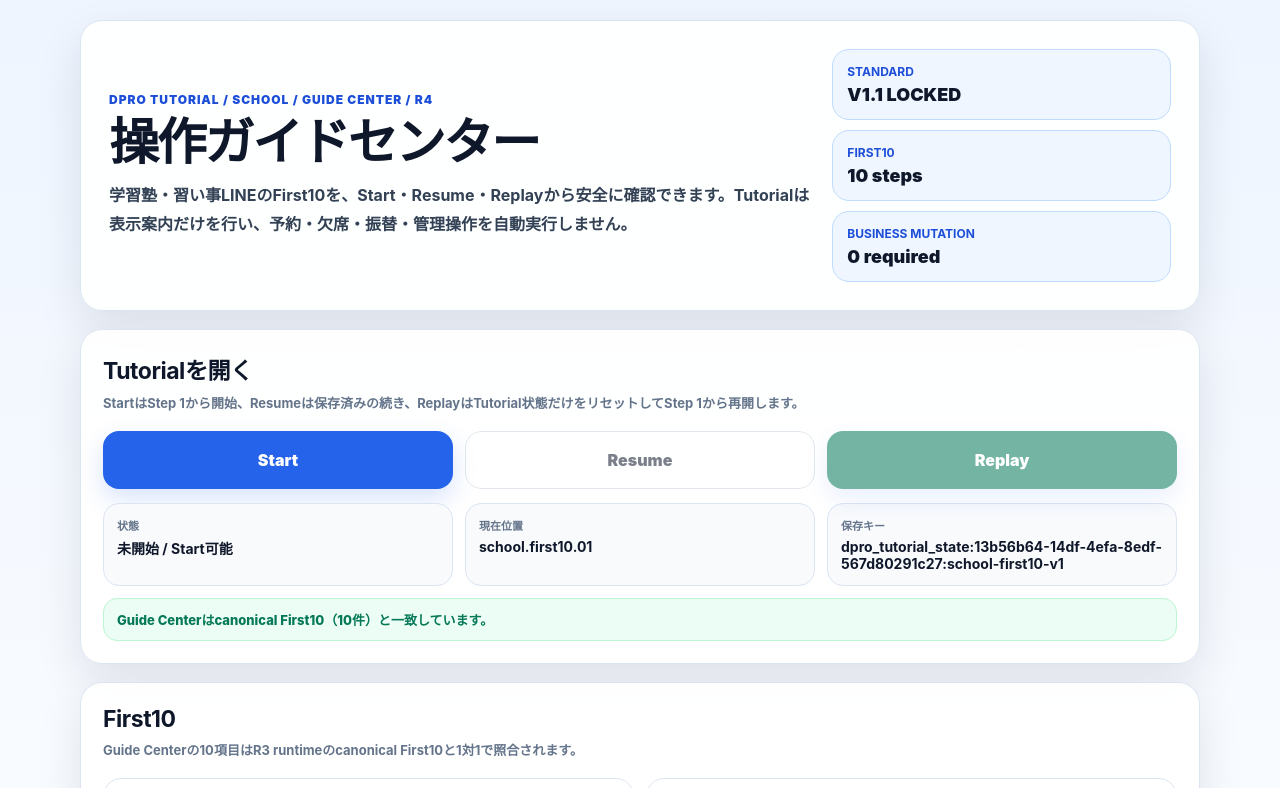
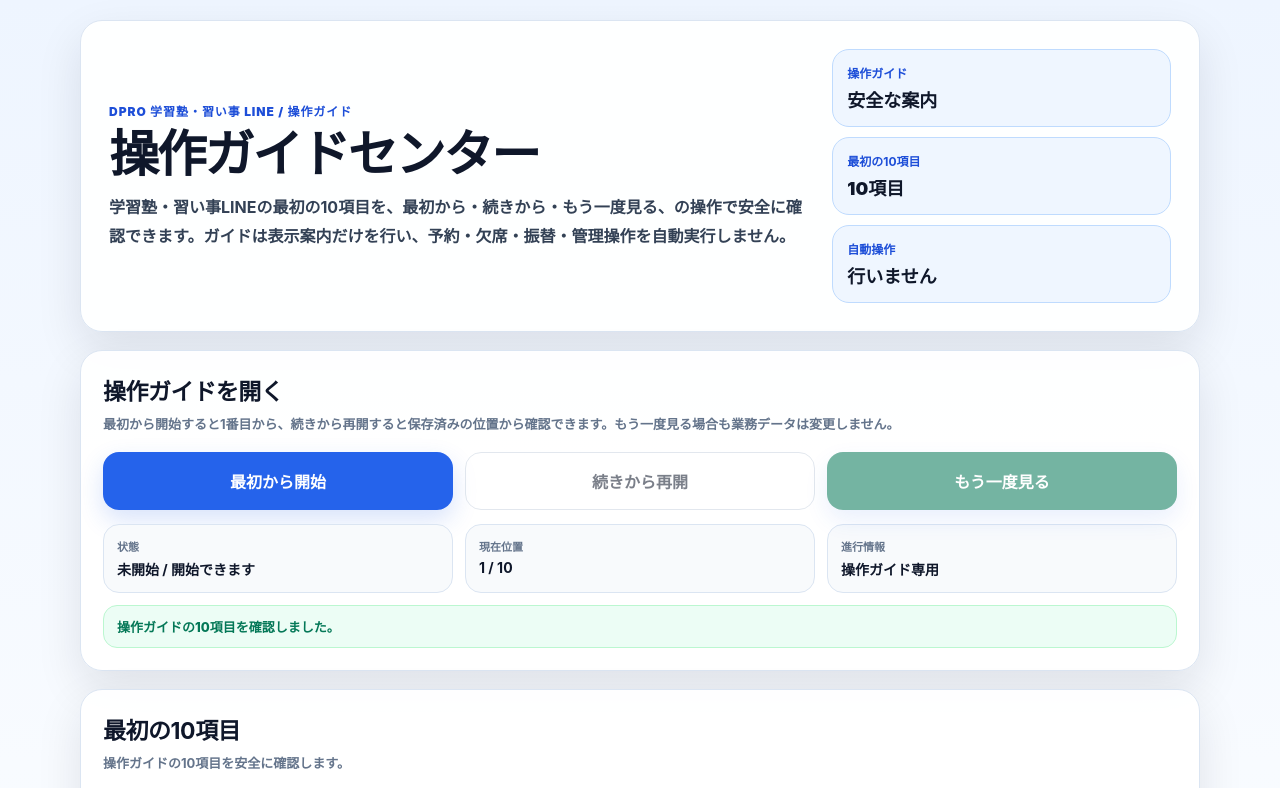
Before and after one commit to dpromstk2000-lab/dpro-school-line, a plain HTML site: page guide-center.html in a window 1280 px wide. Shown: the top 788 px of the page. Drawn offline with Linux system fonts and the light colour scheme.

Commit message:
DPRO CHAT B R2: public guide and demo safety

```diff
--- a/guide-center.html
+++ b/guide-center.html
@@ -90,36 +90,36 @@
   <main class="shell">
     <section class="hero">
       <div>
-        <p class="eyebrow">DPRO TUTORIAL / SCHOOL / GUIDE CENTER / R4</p>
+        <p class="eyebrow">DPRO 学習塾・習い事 LINE / 操作ガイド</p>
         <h1>操作ガイドセンター</h1>
-        <p class="lead">学習塾・習い事LINEのFirst10を、Start・Resume・Replayから安全に確認できます。Tutorialは表示案内だけを行い、予約・欠席・振替・管理操作を自動実行しません。</p>
+        <p class="lead">学習塾・習い事LINEの最初の10項目を、最初から・続きから・もう一度見る、の操作で安全に確認できます。ガイドは表示案内だけを行い、予約・欠席・振替・管理操作を自動実行しません。</p>
       </div>
       <div class="hero-meta">
-        <div class="meta"><strong>STANDARD</strong><span>V1.1 LOCKED</span></div>
-        <div class="meta"><strong>FIRST10</strong><span id="first10Meta">10 steps</span></div>
-        <div class="meta"><strong>BUSINESS MUTATION</strong><span>0 required</span></div>
+        <div class="meta"><strong>操作ガイド</strong><span>安全な案内</span></div>
+        <div class="meta"><strong>最初の10項目</strong><span id="first10Meta">10項目</span></div>
+        <div class="meta"><strong>自動操作</strong><span>行いません</span></div>
       </div>
     </section>
 
     <section class="panel" aria-labelledby="actionsTitle">
-      <h2 id="actionsTitle">Tutorialを開く</h2>
-      <p class="panel-note">StartはStep 1から開始、Resumeは保存済みの続き、ReplayはTutorial状態だけをリセットしてStep 1から再開します。</p>
+      <h2 id="actionsTitle">操作ガイドを開く</h2>
+      <p class="panel-note">最初から開始すると1番目から、続きから再開すると保存済みの位置から確認できます。もう一度見る場合も業務データは変更しません。</p>
       <div class="actions">
-        <button class="action-btn" type="button" data-guide-action="start" disabled>Start</button>
-        <button class="action-btn secondary" type="button" data-guide-action="resume" disabled>Resume</button>
-        <button class="action-btn green" type="button" data-guide-action="replay" disabled>Replay</button>
+        <button class="action-btn" type="button" data-guide-action="start" disabled>最初から開始</button>
+        <button class="action-btn secondary" type="button" data-guide-action="resume" disabled>続きから再開</button>
+        <button class="action-btn green" type="button" data-guide-action="replay" disabled>もう一度見る</button>
       </div>
       <div class="status-grid" aria-live="polite">
         <div class="status-item"><small>状態</small><b id="guideState">確認中</b></div>
         <div class="status-item"><small>現在位置</small><b id="guideStep">-</b></div>
-        <div class="status-item"><small>保存キー</small><b id="guideStorage">Tutorial専用</b></div>
+        <div class="status-item"><small>進行情報</small><b id="guideStorage">操作ガイド専用</b></div>
       </div>
-      <div class="ready" id="guideReady" data-guide-ready="false">Tutorial runtimeを確認しています。</div>
+      <div class="ready" id="guideReady" data-guide-ready="false">操作ガイドを準備しています。</div>
     </section>
 
     <section class="panel" aria-labelledby="first10Title">
-      <h2 id="first10Title">First10</h2>
-      <p class="panel-note">Guide Centerの10項目はR3 runtimeのcanonical First10と1対1で照合されます。</p>
+      <h2 id="first10Title">最初の10項目</h2>
+      <p class="panel-note">操作ガイドの10項目を安全に確認します。</p>
       <div class="steps" id="guideSteps">
         <article class="guide-step" data-guide-step data-step-key="school.first10.01" data-route="/index.html" data-primary=".hero h1" data-fallback=".hero"><span class="step-no">1</span><div><h3>全体像を確認</h3><p>保護者・生徒画面の役割を確認します。</p><span class="route">/index.html</span></div></article>
         <article class="guide-step" data-guide-step data-step-key="school.first10.02" data-route="/index.html" data-primary="#trialBlock" data-fallback="[data-switch-mode=&quot;trial&quot;]"><span class="step-no">2</span><div><h3>体験予約の入口</h3><p>体験授業の入力領域の位置を確認します。</p><span class="route">/index.html</span></div></article>
@@ -138,7 +138,7 @@
       <h2 id="linksTitle">関連画面</h2>
       <p class="panel-note">通常画面へ戻るリンクです。ここから業務操作を自動実行することはありません。</p>
       <div data-dpro-chat-b-owner-return hidden style="margin-bottom:10px">
-        <a class="link-btn" href="./owner.html">Owner PCへ戻る</a>
+        <a class="link-btn" href="./owner.html">オーナーPCへ戻る</a>
       </div>
       <div class="links">
         <a class="link-btn" href="./index.html">保護者・生徒画面</a>
@@ -147,7 +147,7 @@
       </div>
     </section>
 
-    <div class="foot">DPRO TUTORIAL / SCHOOL / GUIDE CENTER / R4 / business mutation 0</div>
+    <div class="foot">DPRO 学習塾・習い事 LINE / 操作ガイド</div>
   </main>
 
   <script>
@@ -173,19 +173,19 @@
       return 'resume';
     }
     function labelForState(s,mode){
-      if(mode==='start')return '未開始 / Start可能';
-      if(s.complete)return '完了 / Replay可能';
-      if(s.skipped)return 'スキップ / Replay可能';
-      if(s.closed)return '中断 / Resume可能';
-      return '進行中 / Resume可能';
+      if(mode==='start')return '未開始 / 開始できます';
+      if(s.complete)return '完了 / もう一度確認できます';
+      if(s.skipped)return 'スキップ / もう一度確認できます';
+      if(s.closed)return '中断 / 続きから再開できます';
+      return '進行中 / 続きから再開できます';
     }
     function refreshStatus(api){
       const s=api.readState();
       const mode=modeForState(api,s);
       stateEl.textContent=labelForState(s,mode);
-      stepEl.textContent=s.currentStepKey||'school.first10.01';
-      storageEl.textContent=api.stateKey();
-      first10Meta.textContent=`${api.first10Count} steps`;
+      const pos=(api.steps||[]).findIndex(x=>x.key===s.currentStepKey); stepEl.textContent=pos>=0?`${pos+1} / ${api.first10Count}`:'1 / 10';
+      storageEl.textContent='操作ガイド専用';
+      first10Meta.textContent=`${api.first10Count}項目`;
       buttons.forEach(b=>b.disabled=b.dataset.guideAction!==mode);
       window.DPRO_SCHOOL_GUIDE_CENTER.stateMode=mode;
     }
@@ -204,7 +204,7 @@
       window.DPRO_SCHOOL_GUIDE_CENTER.apiVersion=api.version;
       ready.dataset.guideReady=aligned?'true':'false';
       ready.className='ready '+(aligned?'ok':'err');
-      ready.textContent=aligned?'Guide Centerはcanonical First10（10件）と一致しています。':'Guide CenterとTutorial runtimeのFirst10が一致しません。';
+      ready.textContent=aligned?'操作ガイドの10項目を確認しました。':'操作ガイドの項目を確認できませんでした。';
       buttons.forEach(b=>b.disabled=true);
       buttons.forEach(b=>b.addEventListener('click',()=>{
         const action=b.dataset.guideAction;
@@ -218,7 +218,7 @@
     const timer=setInterval(()=>{
       const api=window.DPRO_TUTORIAL_SCHOOL;
       if(api&&api.first10Count===10){clearInterval(timer);bind(api);return;}
-      if(Date.now()-started>15000){clearInterval(timer);ready.className='ready err';ready.textContent='Tutorial runtimeを確認できませんでした。';}
+      if(Date.now()-started>15000){clearInterval(timer);ready.className='ready err';ready.textContent='操作ガイドを確認できませんでした。';}
     },50);
     window.addEventListener('pageshow',()=>{const api=window.DPRO_TUTORIAL_SCHOOL;if(api)refreshStatus(api);});
     window.addEventListener('storage',()=>{const api=window.DPRO_TUTORIAL_SCHOOL;if(api)refreshStatus(api);});
```
Also changed, not shown: 1 other file.
